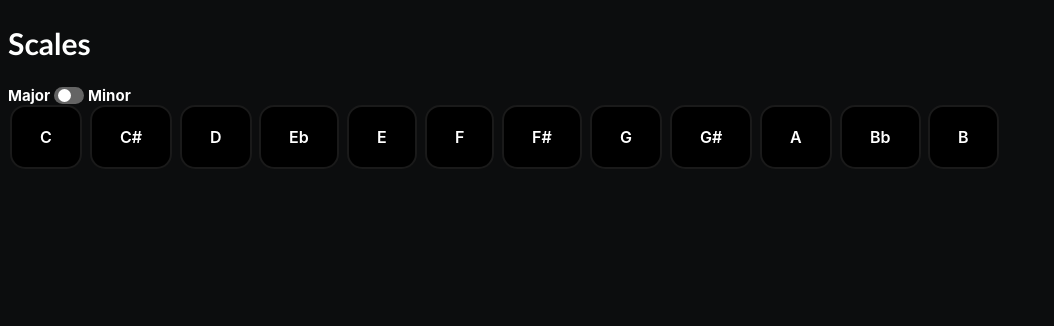
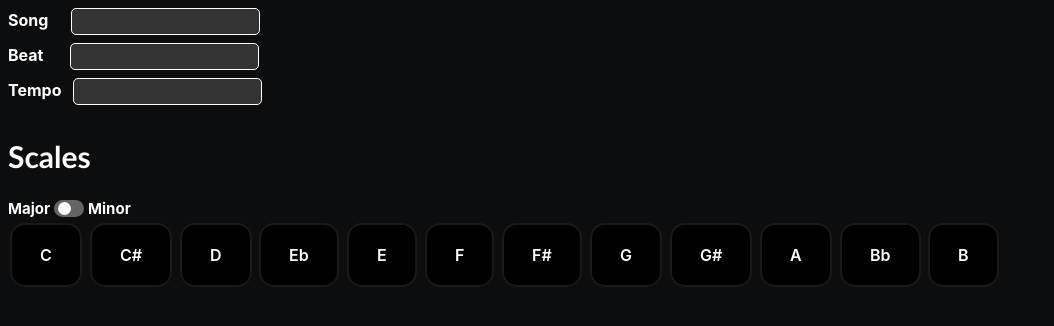
Before and after one commit to RobinJesba/music-socket, a website: page CSS_Updated/music-socket-master/client/index.html in a window 1280 px wide. Shown: the whole page, without its empty margins (0-1054 px from the left). Drawn offline with Linux system fonts and the light colour scheme; no server answers.

Commit message:
Added A Song, Beat, Tempo Feature

```diff
--- a/CSS_Updated/music-socket-master/client/index.css
+++ b/CSS_Updated/music-socket-master/client/index.css
@@ -21,6 +21,7 @@
   bottom: 0;
   background-color: #646464;
   transition: background-color 0.4s;
+  /* border: 3px red; */
 }
 
 .slider:before {
@@ -105,7 +106,7 @@ body {
 }
 
 span {
-  color: white;
+  color: rgb(255, 255, 255);
   font-family: Roobert, -apple-system, BlinkMacSystemFont, "Segoe UI", Helvetica,
     Arial, sans-serif, "Apple Color Emoji", "Segoe UI Emoji", "Segoe UI Symbol";
   font-size: 15px;
@@ -129,3 +130,41 @@ h2 {
   text-align-last: center;
   font-family: "Courier New", Courier, monospace;
 }
+
+#textbox label {
+  font-weight: bold;
+  color: rgb(255, 255, 255);
+  font-family: Roobert, -apple-system, BlinkMacSystemFont, "Segoe UI", Helvetica,
+    Arial, sans-serif, "Apple Color Emoji", "Segoe UI Emoji", "Segoe UI Symbol";
+  margin-bottom: 3px;
+}
+
+#textbox input[type="text"] {
+  color: white;
+  padding: 5px;
+  border: 1px solid rgb(255, 255, 255);
+  border-radius: 5px;
+  margin-bottom: 8px;
+  background-color: rgb(51, 51, 51);
+}
+
+#textbox input[type="text"]:focus {
+  outline: 2px solid rgba(147, 0, 177, 0.3);
+}
+
+/* #scales-container span {
+  display: inline-block;
+  margin-bottom: 5px;
+}
+
+#scales-container span + label.switch {
+  margin-left: 10px;
+} */
+
+#scales button {
+  margin-top: 5px;
+}
+
+/* #textbox input[type="text"] {
+  color: white;
+} */
--- a/CSS_Updated/music-socket-master/client/index.html
+++ b/CSS_Updated/music-socket-master/client/index.html
@@ -14,6 +14,17 @@
   </head>
   <body>
     <div id="scales-container">
+      <div id="textbox">
+        <label for="my-textbox">Song&nbsp;&nbsp;&nbsp;&nbsp;&nbsp;</label>
+        <input type="text" id="my-textbox" name="name" />
+        <br />
+        <label for="my-textbox">Beat&nbsp;&nbsp;&nbsp;&nbsp;&nbsp;&nbsp;</label>
+        <input type="text" id="my-textbox" name="name" />
+        <br />
+        <label for="my-textbox">Tempo&nbsp;&nbsp;</label>
+        <input type="text" id="my-textbox" name="name" />
+        <br />
+      </div>
       <h2>Scales</h2>
       <span>Major</span>
       <label class="switch">
```
